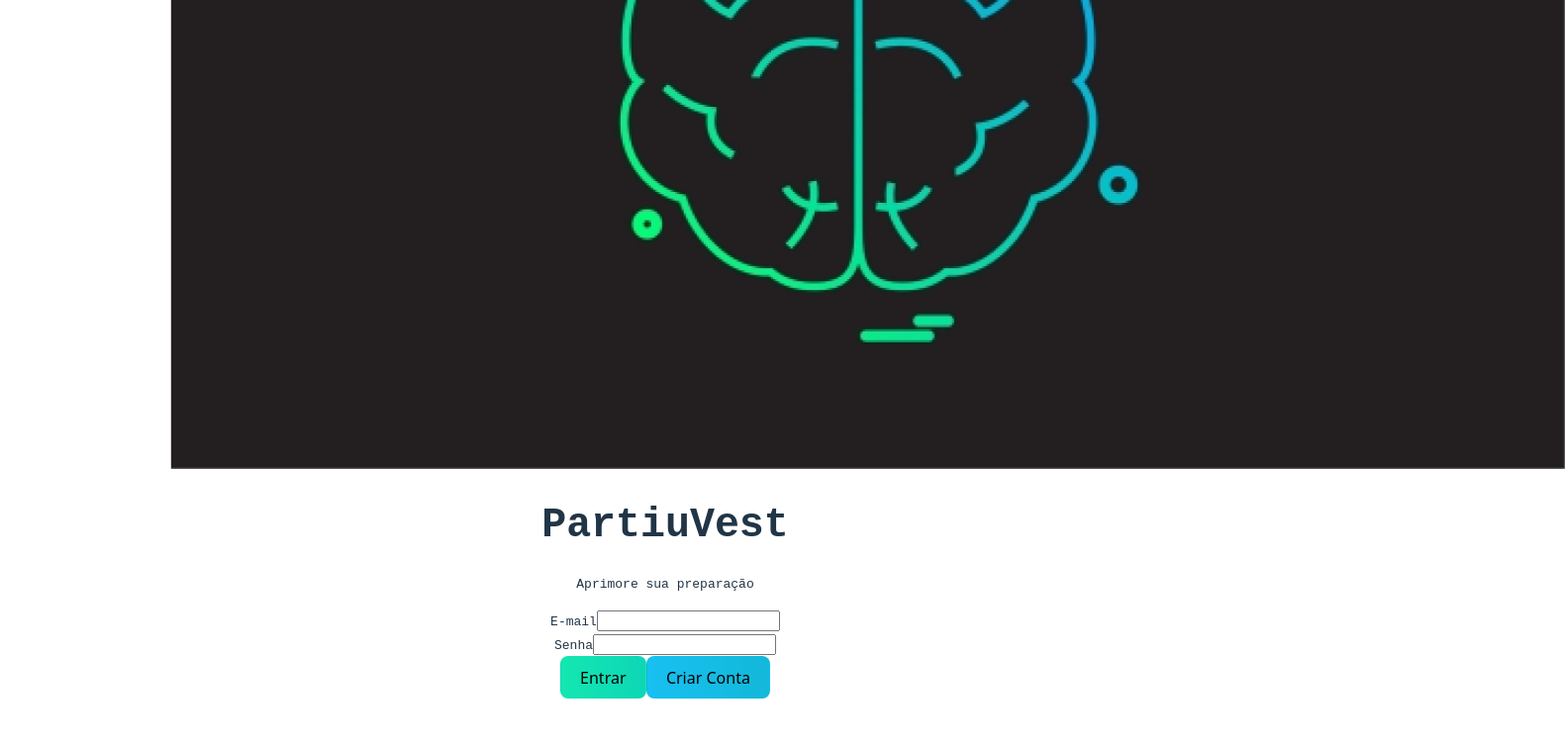
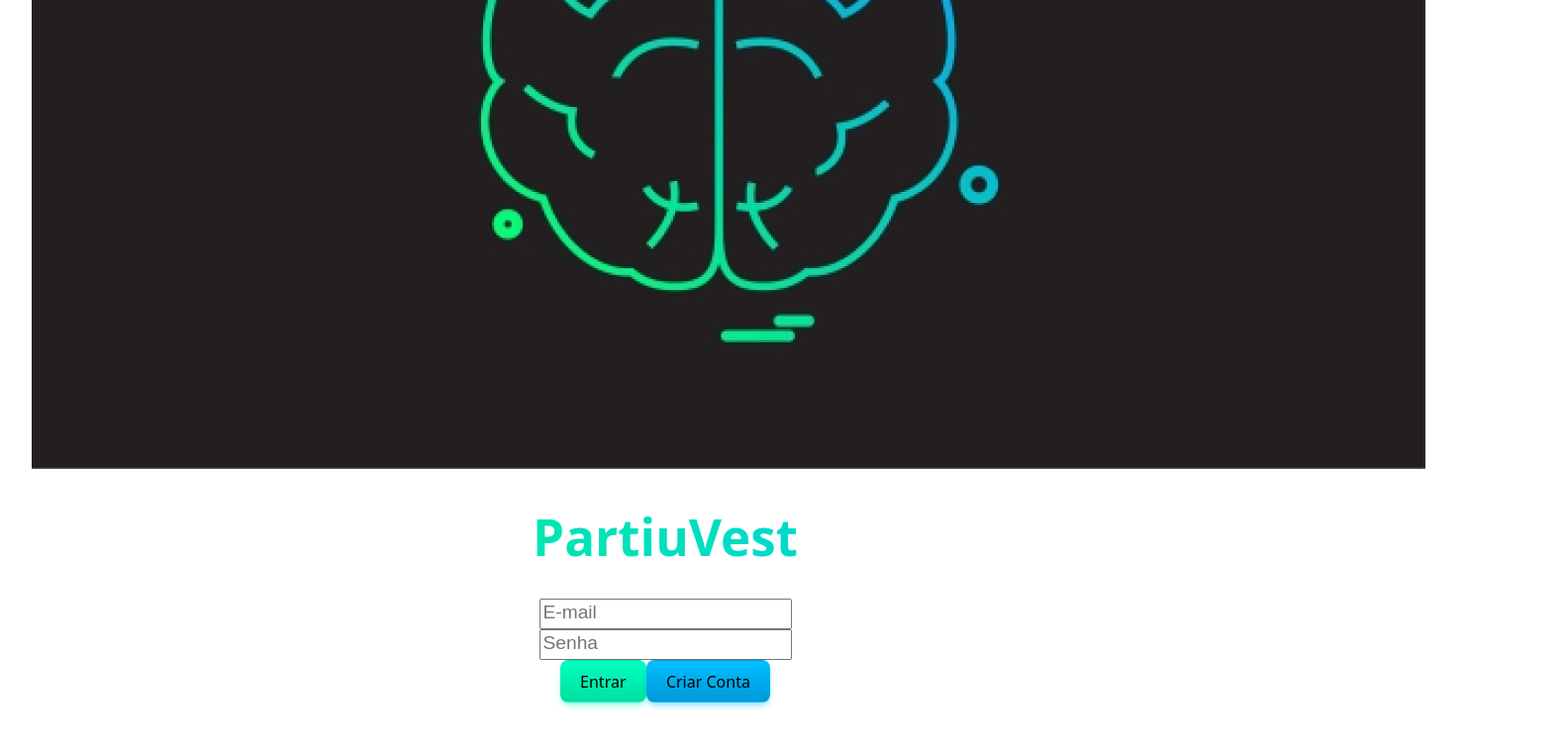
Before and after one commit to projetologicas/PRSI_2025_PartiuVest, a React (Vite) app in the folder Front-end/: page / in a window 1280 px wide. Shown: the part 422-1178 px from the top of the page at 99% size, 1581 px wide, since content can reach past the window. Built offline with nearby package versions, Linux system fonts and the light colour scheme.

Commit message:
user data

```diff
--- a/Front-end/src/App.tsx
+++ b/Front-end/src/App.tsx
@@ -9,6 +9,7 @@ import UploadProva from "./UploadProva";
 import HomeAluno from "./HomeAluno";
 import HomeADM from "./HomeADM";
 import Dados from "./Dados";
+import QuestionPage from './QuestionPage';
 
 function App() {
   const [count, setCount] = useState(0)
@@ -21,6 +22,7 @@ function App() {
               <Route path="/homeADM" element={<HomeADM/>} />
               <Route path="/register" element={<RegisterPage />} />
               <Route path="/uploadProva" element={<UploadProva />} />
+              <Route path="/fazerProva" element={<QuestionPage/>} />
               <Route path="/dados" element={<Dados/>} />
           </Routes>
       </BrowserRouter>
--- a/Front-end/src/LoginPage.tsx
+++ b/Front-end/src/LoginPage.tsx
@@ -1,7 +1,7 @@
 import React, { useState } from "react";
 import axios from "axios";
 import { setTokenCookie, getTokenCookie, removeTokenCookie } from "./services/Cookies.ts"
-import cerebro from "./assets/cerebro.png"
+import cerebro from "./assets/cerebro.png";
 
 type LoginForm = {
     email: string;
@@ -39,89 +39,89 @@ export default function LoginPage() {
     };
 
    return (
-        <div className="min-h-screen flex items-center justify-center bg-[#1e1b1c]">
-            <div className="w-[1000px] h-[620px] relative flex shadow-2xl">
-                {/* Left visual */}
-                <div className="flex-1 relative bg-[#1b1819] p-8 flex items-center justify-center overflow-hidden">
-                    {/* background brain image - put your exported png/svg in public/brain-bg.png */}
-                    <img
-                        src={cerebro}
-                        alt="brain"
-                        className="absolute right-0 h-[480px] opacity-95 select-none pointer-events-none"
-                        style={{ transform: 'translateX(10%)' }}
-                    />
+    // Fundo do site é preto (h-screen w-full)
+    <div className="flex h-screen w-full font-sans">
 
-                    <div className="relative z-10 flex flex-col items-start gap-6 ml-6">
-                        <h1 className="text-5xl font-extrabold text-[#00f0b0] tracking-tight leading-none" style={{ fontFamily: 'monospace' }}>
+      {/* SEÇÃO ESQUERDA: Fundo Preto, Logo e Ícone do Cérebro */}
+      <div className="flex-1 bg-black flex flex-col items-center justify-center p-8 relative overflow-hidden">
+
+        {/* ÍCONE DO CÉREBRO (SVG com gradiente) */}
+        <div className="absolute top-1/2 left-1/2 transform -translate-x-1/2 -translate-y-1/2 z-0">
+            <img src={cerebro} className="absolute top-1/2 left-1/2 transform -translate-x-1/2 -translate-y-1/2 z-0">
+            </img>
+        </div>
+
+        {/* Logo/Nome do Aplicativo */}
+        <h1
+          className="text-4xl font-extrabold z-10"
+          style={{
+            // Gradiente para PartiuVest
+            background: 'linear-gradient(45deg, #00FF7F, #00BFFF)',
+            WebkitBackgroundClip: 'text',
+            WebkitTextFillColor: 'transparent',
+            position: 'relative',
+          }}
+        >
           PartiuVest
         </h1>
-                        <p className="text-sm text-[#66ffd2] opacity-80 mt-2" style={{ fontFamily: 'monospace' }}>
-                            Aprimore sua preparação
-                        </p>
-                    </div>
       </div>
 
-                {/* Right form card */}
-                <div className="w-[420px] bg-[#e6e6e6] p-10 flex flex-col justify-between">
-                    <form onSubmit={handleSubmit} className="flex flex-col gap-8">
-                        <div>
-                            <label className="text-2xl block mb-2 font-bold text-[#bdbdbd]" htmlFor="email" style={{ fontFamily: 'monospace' }}>
-                                E-mail
-                            </label>
+      {/* SEÇÃO DIREITA: Formulário de Login (Fundo Cinza) */}
+      <div className="w-1/3 bg-gray-200 flex items-center justify-center min-w-[300px]">
+        <div className="w-full max-w-sm p-8 space-y-6">
+
+          {/* Campo E-mail */}
+          <div className="relative">
             <input
-                                id="email"
-                                name="email"
               type="email"
-                                value={form.email}
-                                onChange={handleChange}
-                                required
-                                className="w-full bg-transparent border-b-2 border-black outline-none py-2 placeholder-gray-500 text-black text-lg"
-                                placeholder=""
+              placeholder="E-mail"
+              className="w-full border-b border-gray-400 bg-transparent focus:outline-none focus:border-blue-500 text-gray-700 placeholder-gray-500 pb-1"
+              style={{
+                fontSize: '1.2rem',
+                paddingBottom: '4px',
+              }}
             />
           </div>
 
-                        <div>
-                            <label className="text-2xl block mb-2 font-bold text-[#bdbdbd]" htmlFor="password" style={{ fontFamily: 'monospace' }}>
-                                Senha
-                            </label>
+          {/* Campo Senha */}
+          <div className="relative">
             <input
-                                id="password"
-                                name="password"
               type="password"
-                                value={form.password}
-                                onChange={handleChange}
-                                required
-                                className="w-full bg-transparent border-b-2 border-black outline-none py-2 placeholder-gray-500 text-black text-lg"
-                                placeholder=""
+              placeholder="Senha"
+              className="w-full border-b border-gray-400 bg-transparent focus:outline-none focus:border-blue-500 text-gray-700 placeholder-gray-500 pb-1"
+              style={{
+                fontSize: '1.2rem',
+                paddingBottom: '4px',
+              }}
             />
           </div>
 
-                        {error && <div className="text-sm text-red-600">{error}</div>}
+          {/* Espaçamento adicional antes dos botões */}
+          <div className="pt-10"></div>
 
-                        <div className="flex flex-col items-end gap-4 mt-4">
+          {/* Botão Entrar (Verde-Água/Ciano) */}
           <button
-                                type="submit"
-                                disabled={loading}
-                                className="w-56 py-3 rounded-full shadow-lg text-black font-extrabold text-xl transform active:translate-y-0.5"
-                                style={{ background: 'linear-gradient(90deg,#14e7b1,#0dd6b6)' }}
+            className="w-full py-3 text-white font-semibold rounded-lg transition duration-200"
+            style={{
+              background: 'linear-gradient(to bottom, #00FFC0, #00E0A0)',
+              boxShadow: '0 4px 6px -1px rgba(0, 255, 192, 0.4), 0 2px 4px -2px rgba(0, 255, 192, 0.2)',
+            }}
           >
-                                {loading ? 'Entrando...' : 'Entrar'}
+            Entrar
           </button>
 
+          {/* Botão Criar Conta (Ciano/Azul Claro) */}
           <button
-                                type="button"
-                                onClick={() => alert('Navegar para criação de conta')}
-                                className="w-56 py-3 rounded-full shadow-lg text-black font-extrabold text-xl mt-2"
-                                style={{ background: 'linear-gradient(90deg,#17c0f1,#13b8d9)' }}
+            className="w-full py-3 text-white font-semibold rounded-lg transition duration-200"
+            style={{
+              background: 'linear-gradient(to bottom, #00BFFF, #0099D9)',
+              boxShadow: '0 4px 6px -1px rgba(0, 191, 255, 0.4), 0 2px 4px -2px rgba(0, 191, 255, 0.2)',
+            }}
           >
             Criar Conta
           </button>
         </div>
-                    </form>
-
-                    <div className="mt-6 text-right text-xs text-gray-500">&nbsp;</div>
-                </div>
       </div>
     </div>
   );
-}
+};
```
Also changed, not shown: Front-end/src/components/BrainIcon.tsx (added, +56 -0 lines). Lines whose indentation alone changed are shown as unchanged.
